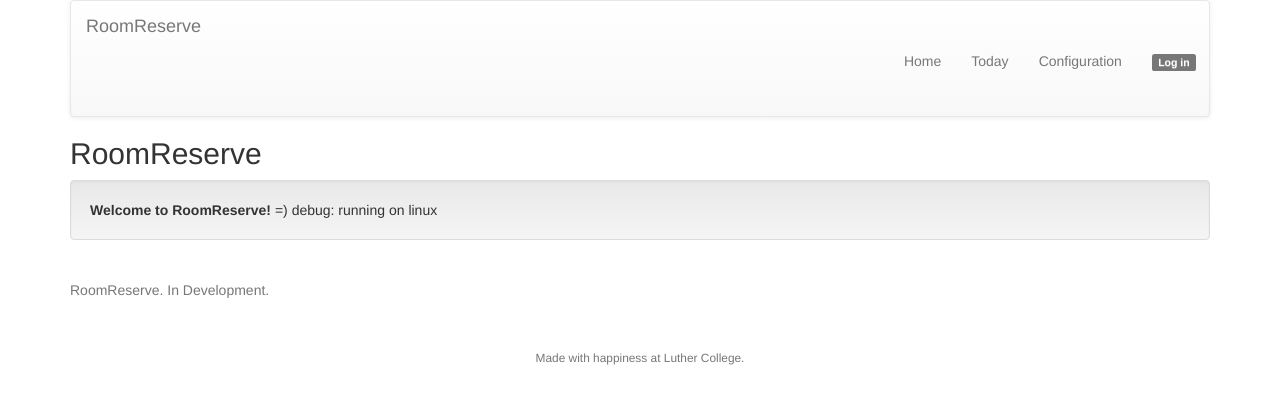
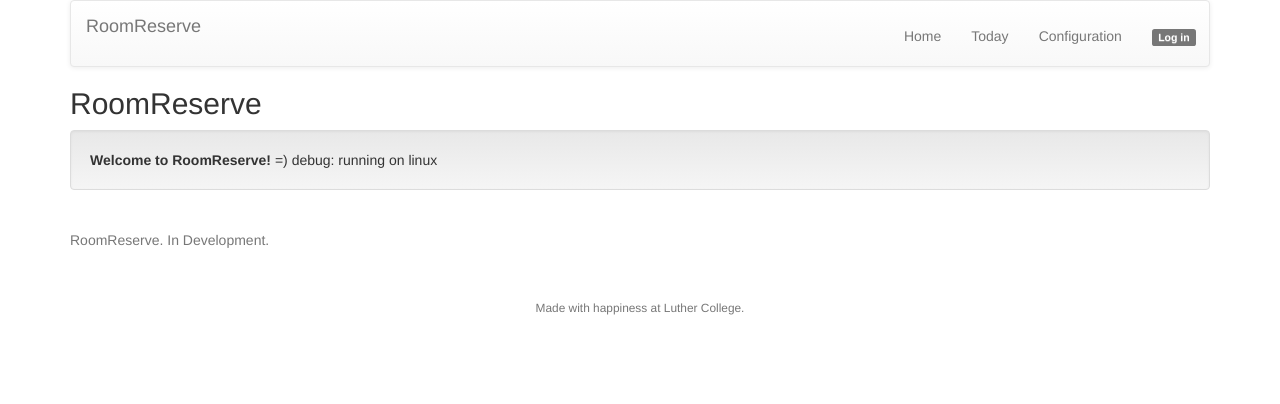
Before and after one commit to RoomReserve/RoomReserve, a Flask app: page / in a window 1280 px wide. Shown: the top 404 px of the page. Run offline with Flask 2, Linux system fonts and the light colour scheme; some libraries are stand-ins or nearby versions.

Commit message:
Update style.css

```diff
--- a/RoomReserve/static/style.css
+++ b/RoomReserve/static/style.css
@@ -11,6 +11,6 @@ h1 {
 
 #Home-Button-Link, #Today-Button-Link, #Configuration-Button-Link, #Login-Button-Link{
 	height: 45px;
-	margin-top: 35px;
-	margin-bottom: 35px;
+	margin-top: 10px;
+	margin-bottom: 10px;
 }
```
